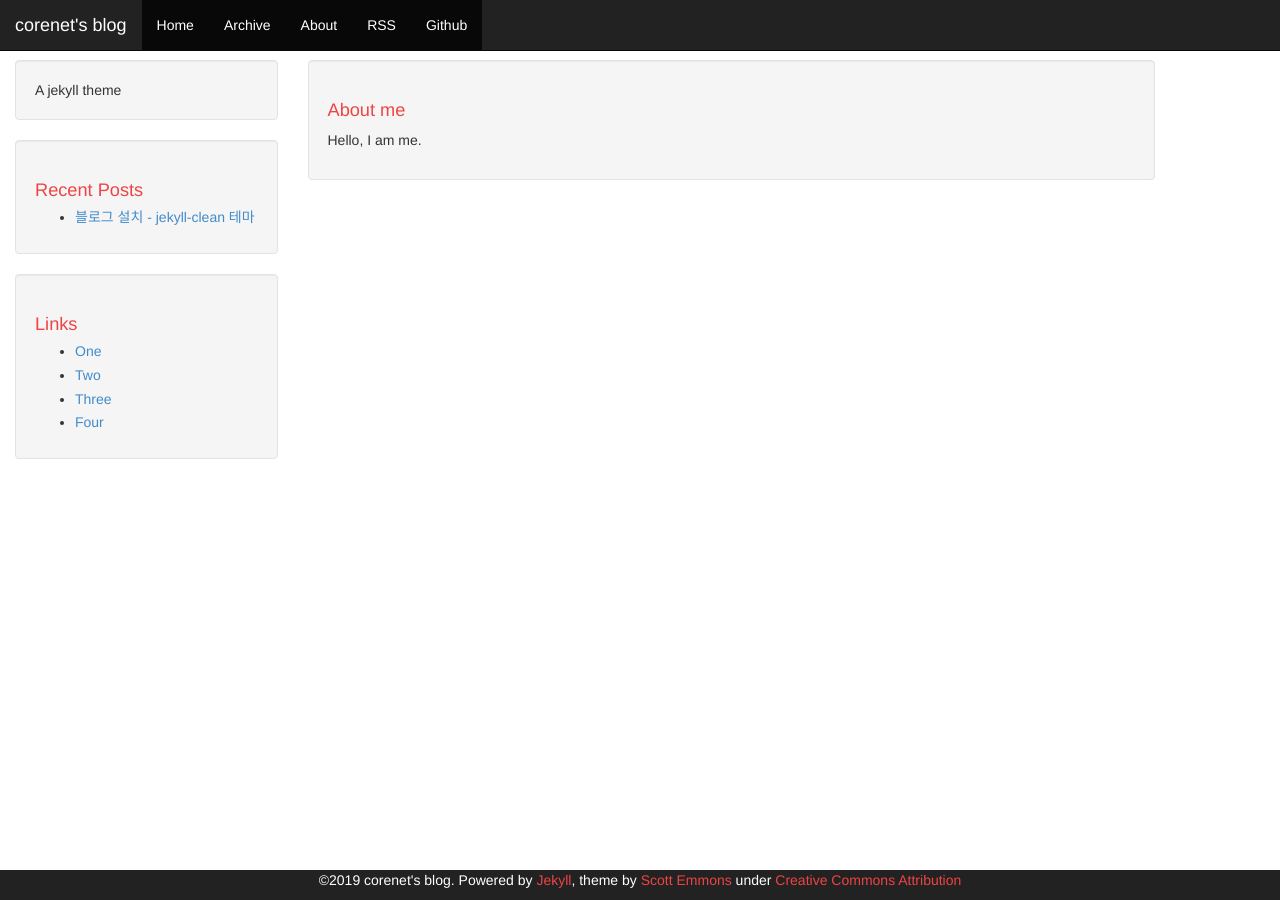
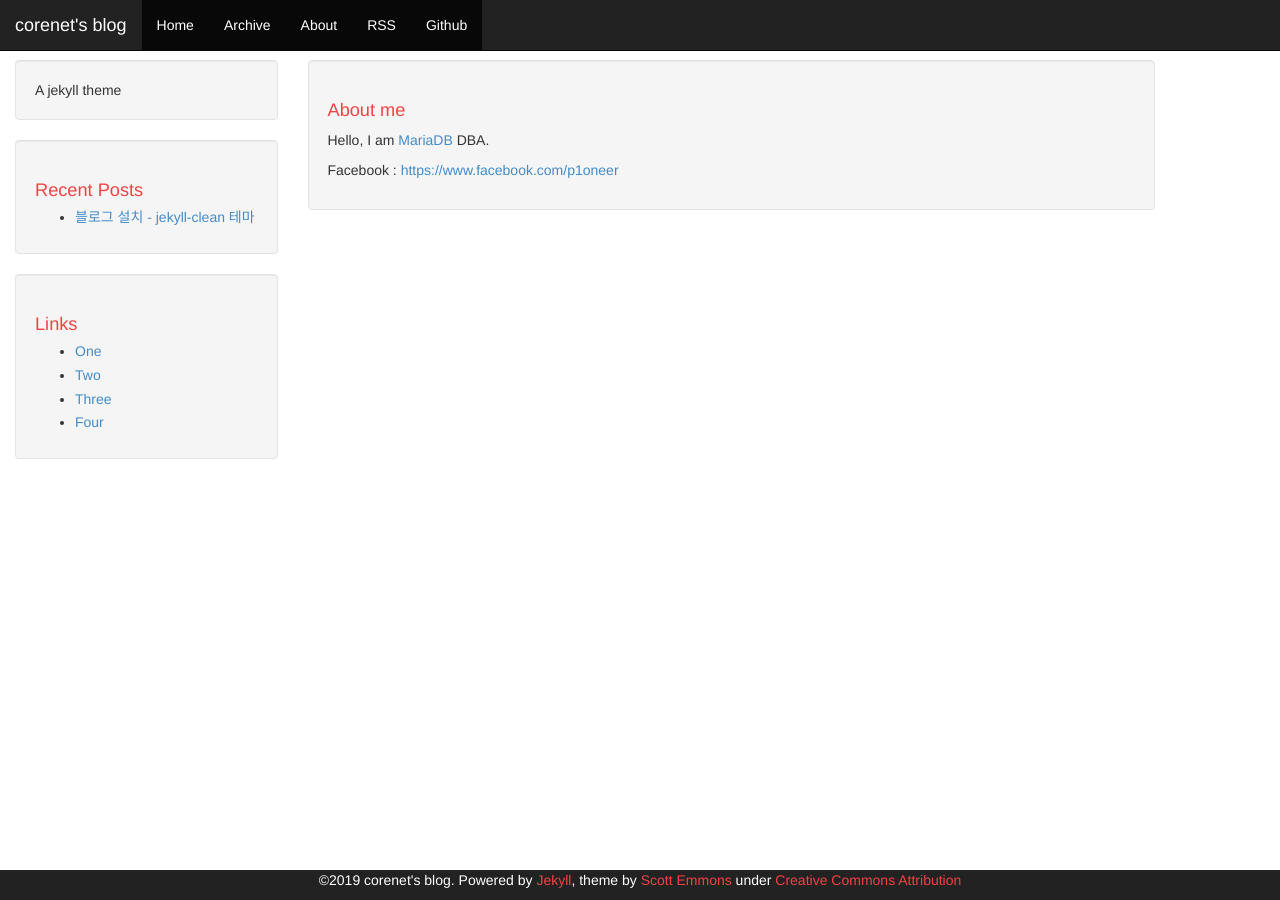
Before and after one commit to artflower/blog, a Jekyll site: the page built from about.html, in a window 1280 px wide. Built offline with Jekyll 4.4.1, drawn with Linux system fonts in a browser that asks for light colours.

Commit message:
Update about.html

```diff
--- a/about.html
+++ b/about.html
@@ -4,5 +4,6 @@ layout: default
 
 <div class="well">
     <h1>About me</h1>
-    <p>Hello, I am me.</p>
+    <p>Hello, I am <a href="http://mariadb.org/">MariaDB</a> DBA.</p>
+    <p>Facebook : <a href="https://www.facebook.com/p1oneer">https://www.facebook.com/p1oneer</a></p>
 </div>
```
